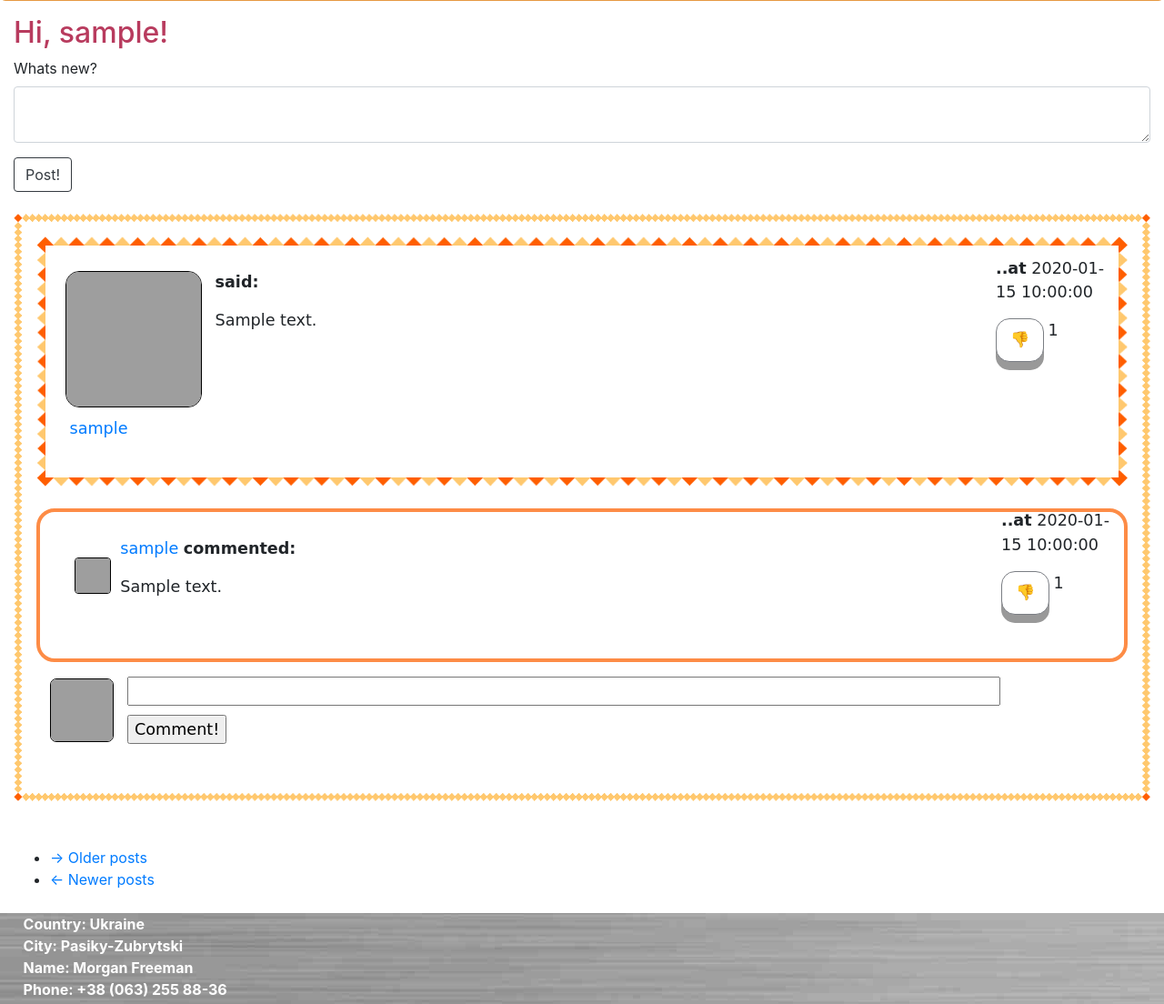
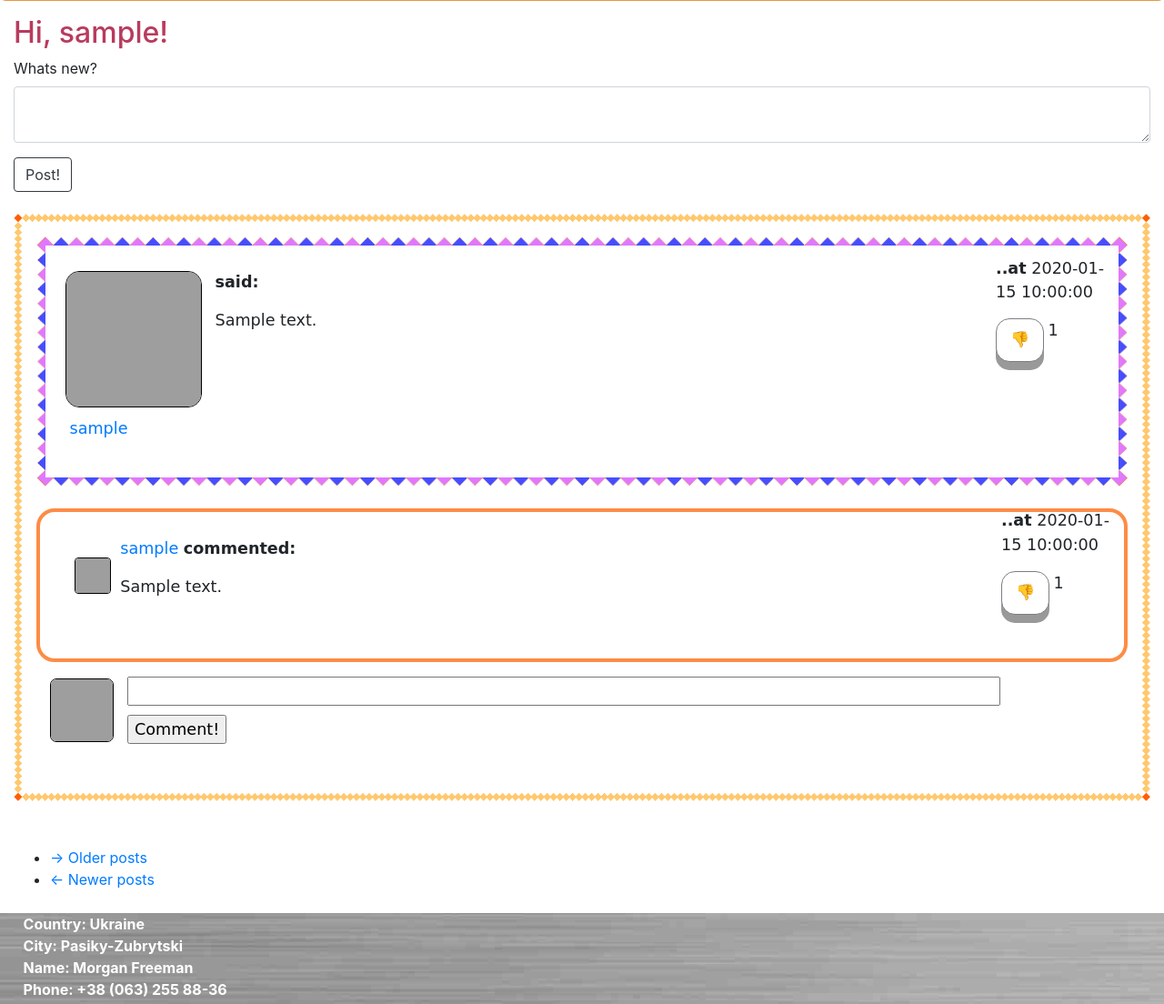
Before and after one commit to SLDem/MySNSite, a Flask app: page / in a window 1280 px wide. Shown: the part 69-1173 px from the top of the page at 91% size. Run offline with Flask 2, Linux system fonts and the light colour scheme; a user stored in the database is signed in; tables that the repository leaves empty hold one stand-in row (values such as "Sample post"); some libraries are stand-ins or nearby versions; grey boxes are pictures that could not be loaded.

Commit message:
Changed post bg-image

```diff
--- a/app/static/main.css
+++ b/app/static/main.css
@@ -1,3 +1,4 @@
+
     #page-container {position: relative; min-height:100%; height: auto !important; height: 100%; padding-bottom: 100px;}
     #main-footer {position: absolute; bottom: 0; width: 100%; height: 100px; background: url('/static/footer_bg.jpg');}
 
@@ -47,7 +48,7 @@
     .post_with_background {
     border: 10px solid transparent;
     padding: 15px;
-    border-image: url('/static/border6.png') 30 round;
+    border-image: url('/static/orange_border.png') 30 round;
     font-family: 'Lobster Two', cursive;
     font-size: 1.1rem;
     }
@@ -55,14 +56,14 @@
     .post {
     border: 10px solid transparent;
     padding: 15px;
-    border-image: url('/static/border6.png') 15 round;
+    border-image: url('/static/purple_border.png') 15 round;
     margin-bottom: 2%;
     }
 
     .comment_with_background_image {
     border: 10px solid transparent;
     padding: 15px;
-    border-image: url('/static/border6.png') 30 stretch;
+    border-image: url('/static/orange_border.png') 30 stretch;
     }
 
     .comment_with_border {
```
Also changed, not shown: app/app.db, app/static/orange_border.png (renamed from app/static/border6.png), app/static/purple_border.png (added), config.py (line endings or trailing spaces), 1 other file.
